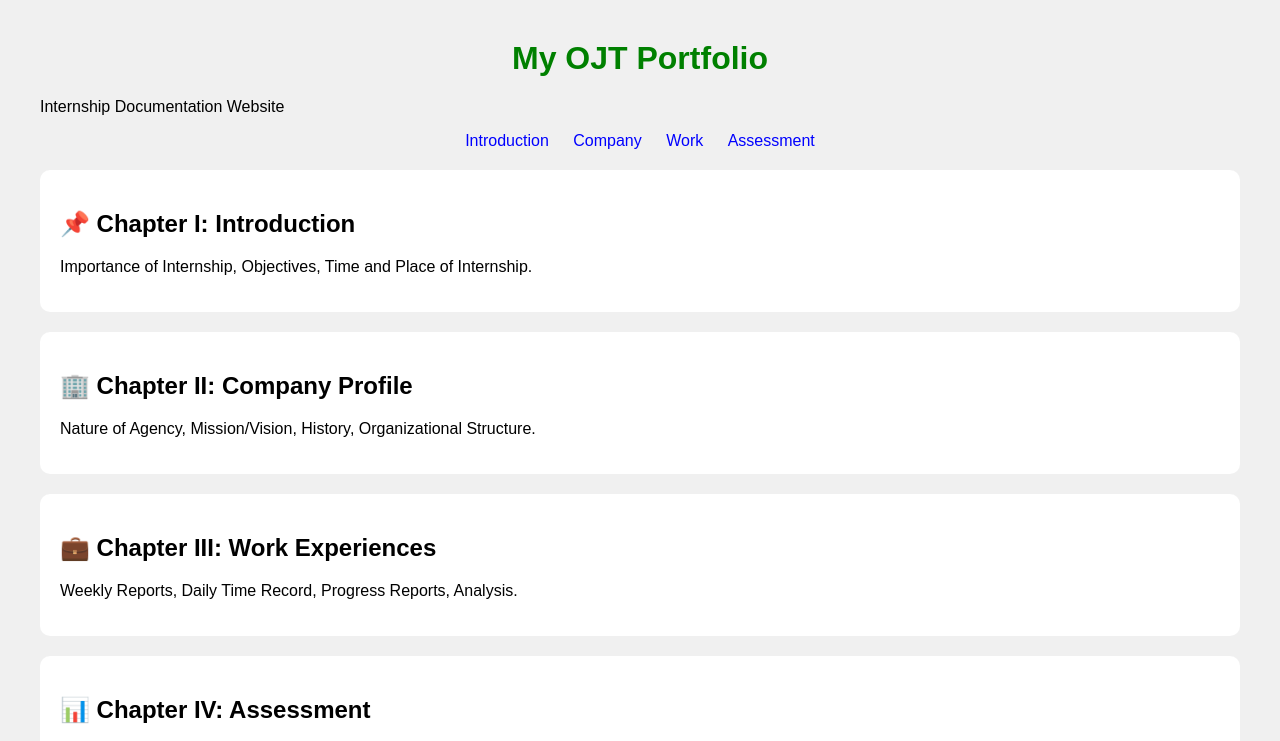
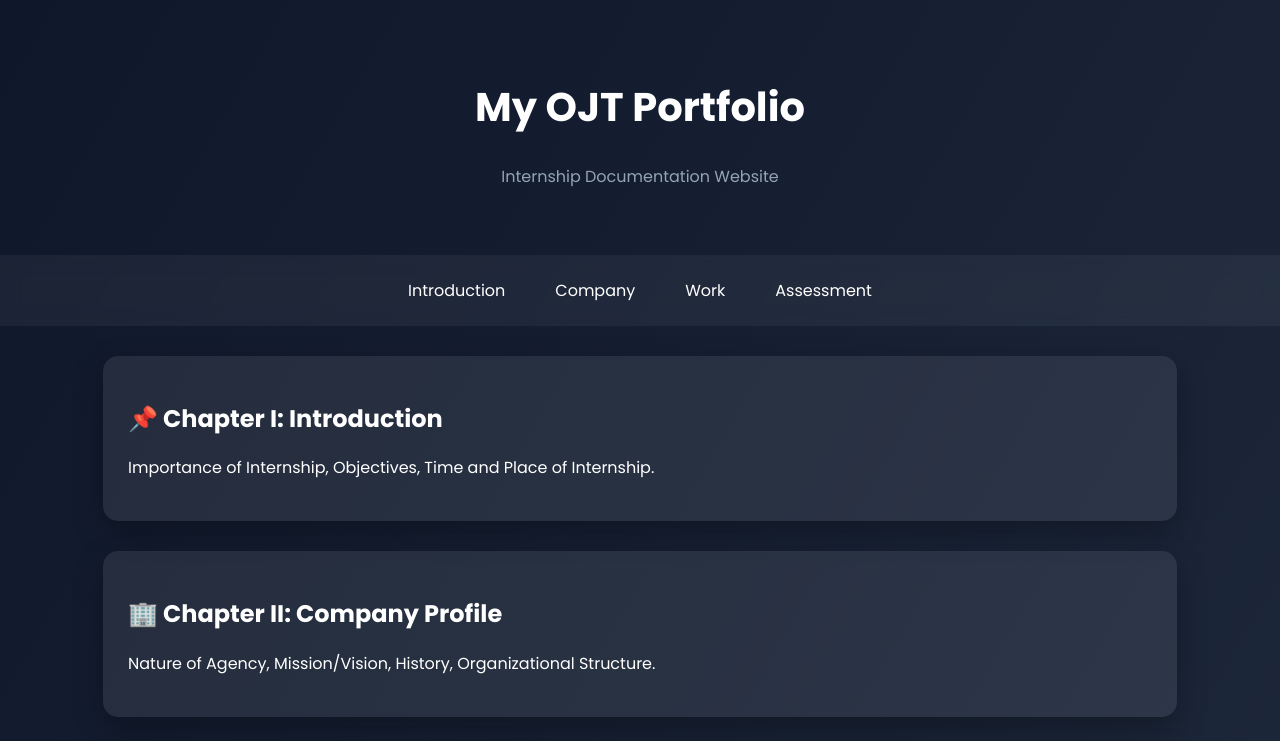
Before and after one commit to dyeyem123/e-portfolio, a plain HTML site: page index.html in a window 1280 px wide. Shown: the top 741 px of the page. Drawn offline with Linux system fonts and the light colour scheme.

Commit message:
Update style.css

```diff
--- a/style.css
+++ b/style.css
@@ -1,28 +1,84 @@
 body {
-    font-family: Arial;
-    margin: 40px;
-    background-color: #f0f0f0;
+    margin: 0;
+    font-family: 'Poppins', sans-serif;
+    background: linear-gradient(120deg, #0f172a, #1e293b);
+    color: white;
 }
 
-h1 {
+/* HEADER */
+header {
     text-align: center;
-    color: green;
+    padding: 50px 20px;
 }
 
+.logo {
+    font-size: 40px;
+    font-weight: 700;
+    animation: slideDown 1s ease;
+}
+
+.subtitle {
+    color: #94a3b8;
+}
+
+/* NAV */
 nav {
-    text-align: center;
-    margin-bottom: 20px;
+    display: flex;
+    justify-content: center;
+    gap: 20px;
+    padding: 15px;
+    background: rgba(255,255,255,0.05);
+    backdrop-filter: blur(10px);
+    position: sticky;
+    top: 0;
 }
 
 nav a {
-    margin: 10px;
+    color: white;
     text-decoration: none;
-    color: blue;
+    padding: 8px 15px;
+    border-radius: 20px;
+    transition: 0.3s;
 }
 
-section {
-    background: white;
+nav a:hover {
+    background: #38bdf8;
+    color: black;
+}
+
+/* CARDS */
+.card {
+    width: 80%;
+    margin: 30px auto;
+    padding: 25px;
+    background: rgba(255,255,255,0.08);
+    border-radius: 15px;
+    box-shadow: 0 10px 30px rgba(0,0,0,0.3);
+    transition: transform 0.3s ease;
+}
+
+.card:hover {
+    transform: translateY(-8px);
+}
+
+/* FOOTER */
+footer {
+    text-align: center;
     padding: 20px;
-    margin-bottom: 20px;
-    border-radius: 10px;
+    color: #94a3b8;
 }
+
+/* ANIMATIONS */
+.fade-in {
+    animation: fadeIn 1.2s ease;
+}
+
+@keyframes fadeIn {
+    from { opacity: 0; transform: translateY(20px); }
+    to { opacity: 1; transform: translateY(0); }
+}
+
+@keyframes slideDown {
+    from { opacity: 0; transform: translateY(-50px); }
+    to { opacity: 1; transform: translateY(0); }
+}
```
